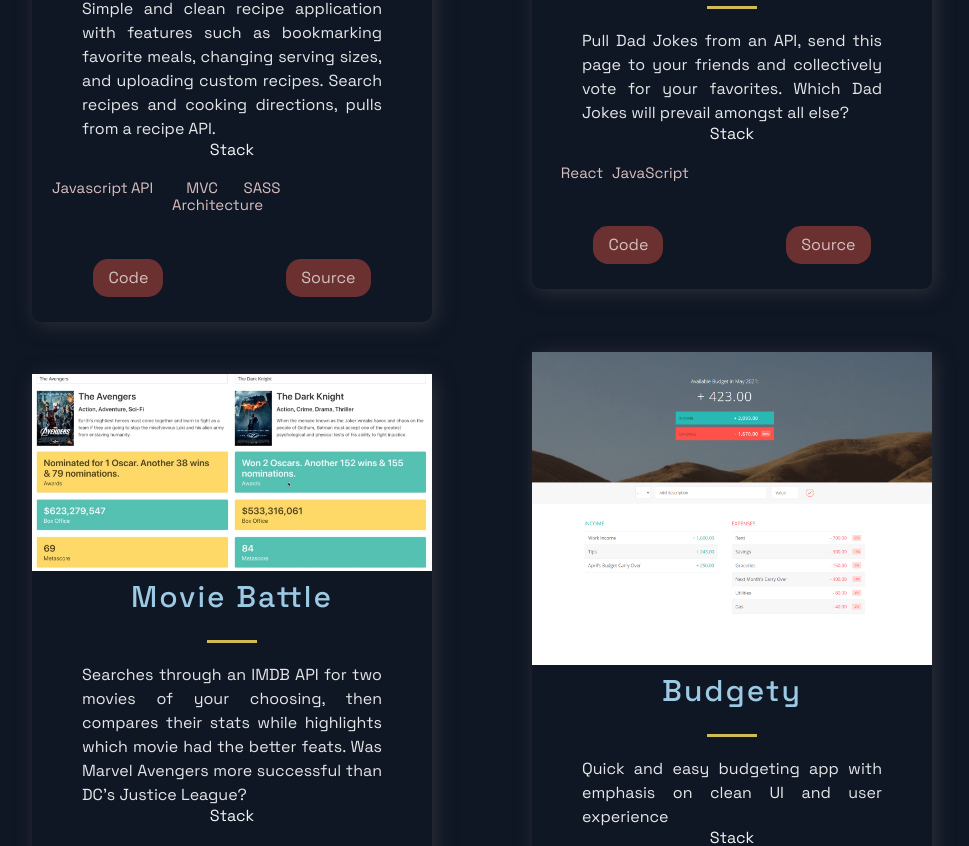
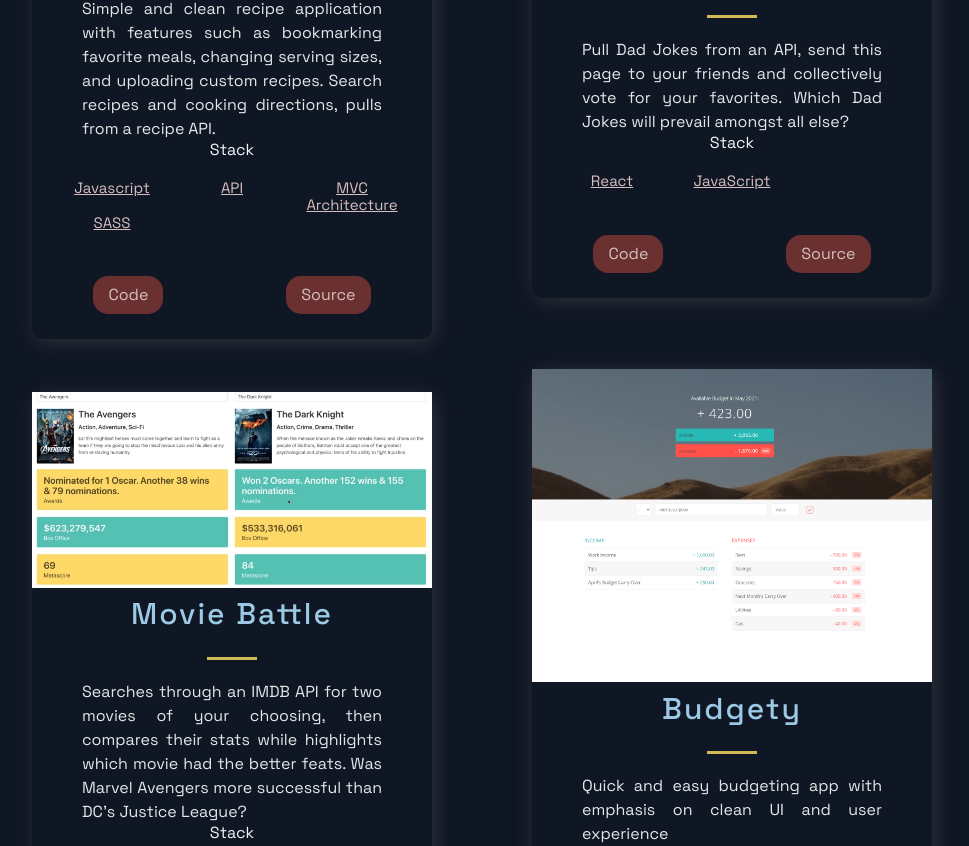
Before and after one commit to Sasurai087/NextJS-Portfolio, a Next.js app: page / in a window 1280 px wide. Shown: the part 1155-2001 px from the top of the page, without its empty margins (158-1127 px from the left). Built offline with nearby package versions, Linux system fonts and the light colour scheme.

Commit message:
style: change tags to display properly

```diff
--- a/src/components/Projects/ProjectsStyles.js
+++ b/src/components/Projects/ProjectsStyles.js
@@ -96,10 +96,11 @@
 
 export const TagList = styled.ul`
   display: grid;
-  grid-template-columns: repeat(auto-fill, minmax(60px, 1fr));
+  grid-template-columns: repeat(auto-fill, minmax(100px, 1fr));
   padding: 2rem;
 `;
 export const Tag = styled.li`
   color: #d8bfbf;
   font-size: 1.5rem;
+  text-decoration: underline;
 `;
```
